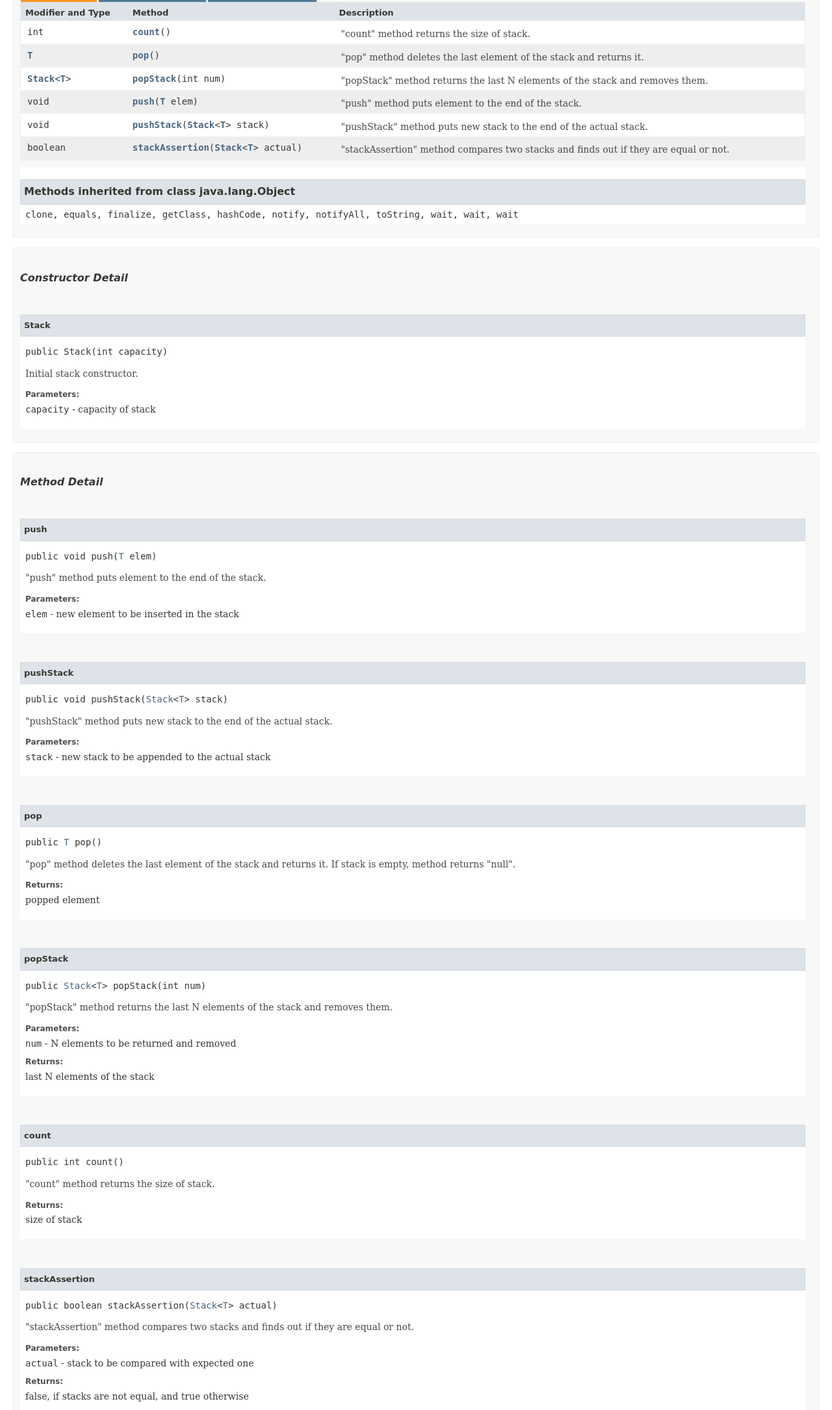
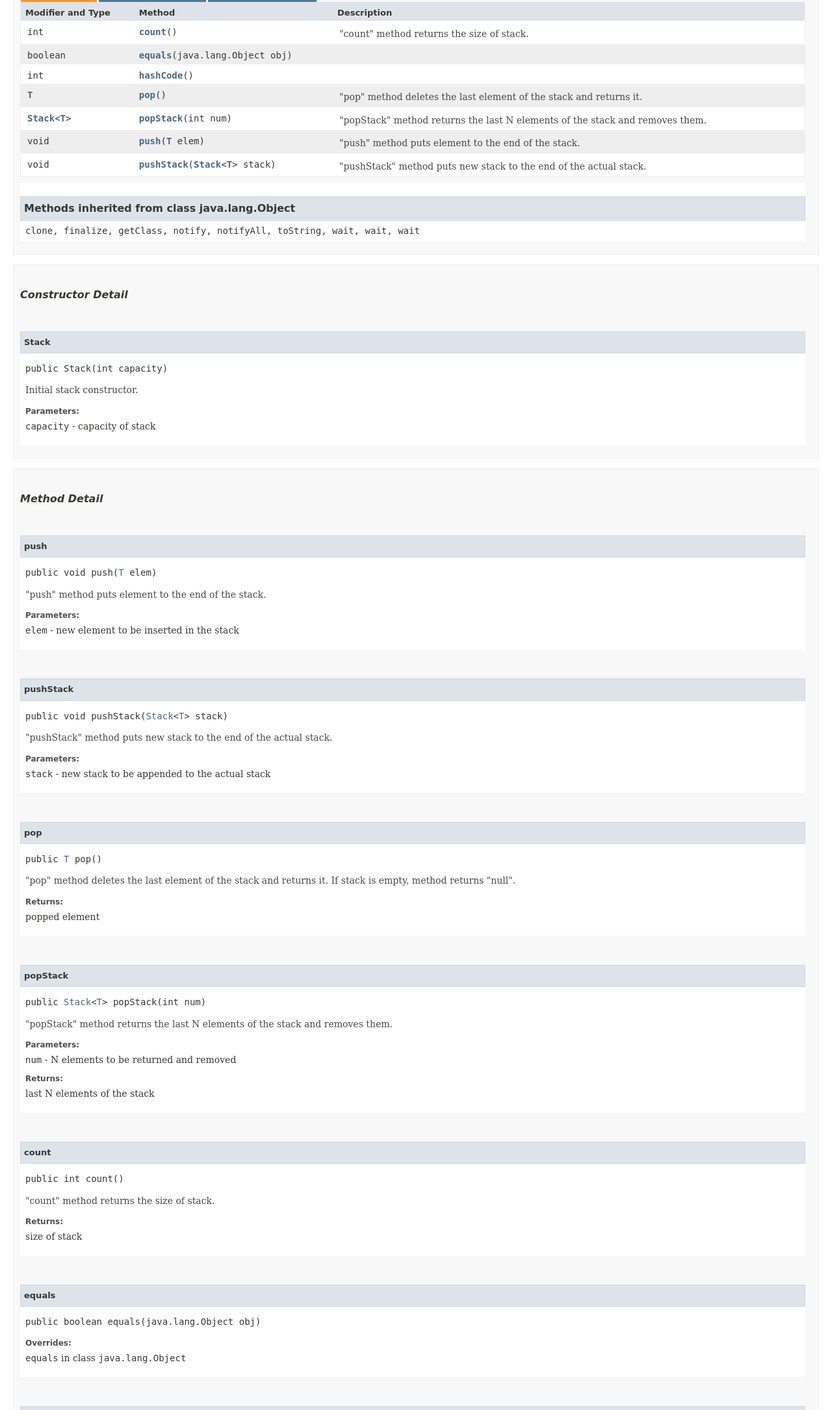
Before and after one commit to K4rsion/JAVA, a plain HTML site: page Task_1_2_1/ru/nsu/kgurin/Stack.html in a window 1280 px wide. Shown: the part 630-2800 px from the top of the page at 65% size. Drawn offline with Linux system fonts and the light colour scheme; no server answers; a script that the page names is missing; a web font is replaced by a local one.

Commit message:
Deploying to gh-pages from @ K4rsion/JAVA@c4cef2fb144c336af8f41ac69fd996d2821b19fc 🚀

```diff
--- a/Task_1_2_1/member-search-index.js
+++ b/Task_1_2_1/member-search-index.js
@@ -1 +1 @@
-memberSearchIndex = [{"p":"ru.nsu.kgurin","c":"Stack","l":"count()"},{"p":"ru.nsu.kgurin","c":"Stack","l":"pop()"},{"p":"ru.nsu.kgurin","c":"Stack","l":"popStack(int)"},{"p":"ru.nsu.kgurin","c":"Stack","l":"push(T)"},{"p":"ru.nsu.kgurin","c":"Stack","l":"pushStack(Stack<T>)","url":"pushStack(ru.nsu.kgurin.Stack)"},{"p":"ru.nsu.kgurin","c":"Stack","l":"Stack(int)","url":"%3Cinit%3E(int)"},{"p":"ru.nsu.kgurin","c":"Stack","l":"stackAssertion(Stack<T>)","url":"stackAssertion(ru.nsu.kgurin.Stack)"}]
+memberSearchIndex = [{"p":"ru.nsu.kgurin","c":"Stack","l":"count()"},{"p":"ru.nsu.kgurin","c":"Stack","l":"equals(Object)","url":"equals(java.lang.Object)"},{"p":"ru.nsu.kgurin","c":"Stack","l":"hashCode()"},{"p":"ru.nsu.kgurin","c":"Stack","l":"pop()"},{"p":"ru.nsu.kgurin","c":"Stack","l":"popStack(int)"},{"p":"ru.nsu.kgurin","c":"Stack","l":"push(T)"},{"p":"ru.nsu.kgurin","c":"Stack","l":"pushStack(Stack<T>)","url":"pushStack(ru.nsu.kgurin.Stack)"},{"p":"ru.nsu.kgurin","c":"Stack","l":"Stack(int)","url":"%3Cinit%3E(int)"}]
--- a/Task_1_2_1/ru/nsu/kgurin/Stack.html
+++ b/Task_1_2_1/ru/nsu/kgurin/Stack.html
@@ -26,7 +26,7 @@
     catch(err) {
     }
 //-->
-var data = {"i0":10,"i1":10,"i2":10,"i3":10,"i4":10,"i5":10};
+var data = {"i0":10,"i1":10,"i2":10,"i3":10,"i4":10,"i5":10,"i6":10};
 var tabs = {65535:["t0","All Methods"],2:["t2","Instance Methods"],8:["t4","Concrete Methods"]};
 var altColor = "altColor";
 var rowColor = "rowColor";
@@ -185,38 +185,41 @@ extends java.lang.Object</pre>
 </td>
 </tr>
 <tr id="i1" class="rowColor">
+<td class="colFirst"><code>boolean</code></td>
+<th class="colSecond" scope="row"><code><span class="memberNameLink"><a href="#equals(java.lang.Object)">equals</a></span>&#8203;(java.lang.Object&nbsp;obj)</code></th>
+<td class="colLast">&nbsp;</td>
+</tr>
+<tr id="i2" class="altColor">
+<td class="colFirst"><code>int</code></td>
+<th class="colSecond" scope="row"><code><span class="memberNameLink"><a href="#hashCode()">hashCode</a></span>()</code></th>
+<td class="colLast">&nbsp;</td>
+</tr>
+<tr id="i3" class="rowColor">
 <td class="colFirst"><code><a href="Stack.html" title="type parameter in Stack">T</a></code></td>
 <th class="colSecond" scope="row"><code><span class="memberNameLink"><a href="#pop()">pop</a></span>()</code></th>
 <td class="colLast">
 <div class="block">"pop" method deletes the last element of the stack and returns it.</div>
 </td>
 </tr>
-<tr id="i2" class="altColor">
+<tr id="i4" class="altColor">
 <td class="colFirst"><code><a href="Stack.html" title="class in ru.nsu.kgurin">Stack</a>&lt;<a href="Stack.html" title="type parameter in Stack">T</a>&gt;</code></td>
 <th class="colSecond" scope="row"><code><span class="memberNameLink"><a href="#popStack(int)">popStack</a></span>&#8203;(int&nbsp;num)</code></th>
 <td class="colLast">
 <div class="block">"popStack" method returns the last N elements of the stack and removes them.</div>
 </td>
 </tr>
-<tr id="i3" class="rowColor">
+<tr id="i5" class="rowColor">
 <td class="colFirst"><code>void</code></td>
 <th class="colSecond" scope="row"><code><span class="memberNameLink"><a href="#push(T)">push</a></span>&#8203;(<a href="Stack.html" title="type parameter in Stack">T</a>&nbsp;elem)</code></th>
 <td class="colLast">
 <div class="block">"push" method puts element to the end of the stack.</div>
 </td>
 </tr>
-<tr id="i4" class="altColor">
+<tr id="i6" class="altColor">
 <td class="colFirst"><code>void</code></td>
 <th class="colSecond" scope="row"><code><span class="memberNameLink"><a href="#pushStack(ru.nsu.kgurin.Stack)">pushStack</a></span>&#8203;(<a href="Stack.html" title="class in ru.nsu.kgurin">Stack</a>&lt;<a href="Stack.html" title="type parameter in Stack">T</a>&gt;&nbsp;stack)</code></th>
 <td class="colLast">
 <div class="block">"pushStack" method puts new stack to the end of the actual stack.</div>
-</td>
-</tr>
-<tr id="i5" class="rowColor">
-<td class="colFirst"><code>boolean</code></td>
-<th class="colSecond" scope="row"><code><span class="memberNameLink"><a href="#stackAssertion(ru.nsu.kgurin.Stack)">stackAssertion</a></span>&#8203;(<a href="Stack.html" title="class in ru.nsu.kgurin">Stack</a>&lt;<a href="Stack.html" title="type parameter in Stack">T</a>&gt;&nbsp;actual)</code></th>
-<td class="colLast">
-<div class="block">"stackAssertion" method compares two stacks and finds out if they are equal or not.</div>
 </td>
 </tr>
 </table>
@@ -225,7 +228,7 @@ extends java.lang.Object</pre>
 <!--   -->
 </a>
 <h3>Methods inherited from class&nbsp;java.lang.Object</h3>
-<code>clone, equals, finalize, getClass, hashCode, notify, notifyAll, toString, wait, wait, wait</code></li>
+<code>clone, finalize, getClass, notify, notifyAll, toString, wait, wait, wait</code></li>
 </ul>
 </li>
 </ul>
@@ -342,19 +345,29 @@ extends java.lang.Object</pre>
 </dl>
 </li>
 </ul>
-<a id="stackAssertion(ru.nsu.kgurin.Stack)">
+<a id="equals(java.lang.Object)">
+<!--   -->
+</a>
+<ul class="blockList">
+<li class="blockList">
+<h4>equals</h4>
+<pre class="methodSignature">public&nbsp;boolean&nbsp;equals&#8203;(java.lang.Object&nbsp;obj)</pre>
+<dl>
+<dt><span class="overrideSpecifyLabel">Overrides:</span></dt>
+<dd><code>equals</code>&nbsp;in class&nbsp;<code>java.lang.Object</code></dd>
+</dl>
+</li>
+</ul>
+<a id="hashCode()">
 <!--   -->
 </a>
 <ul class="blockListLast">
 <li class="blockList">
-<h4>stackAssertion</h4>
-<pre class="methodSignature">public&nbsp;boolean&nbsp;stackAssertion&#8203;(<a href="Stack.html" title="class in ru.nsu.kgurin">Stack</a>&lt;<a href="Stack.html" title="type parameter in Stack">T</a>&gt;&nbsp;actual)</pre>
-<div class="block">"stackAssertion" method compares two stacks and finds out if they are equal or not.</div>
+<h4>hashCode</h4>
+<pre class="methodSignature">public&nbsp;int&nbsp;hashCode()</pre>
 <dl>
-<dt><span class="paramLabel">Parameters:</span></dt>
-<dd><code>actual</code> - stack to be compared with expected one</dd>
-<dt><span class="returnLabel">Returns:</span></dt>
-<dd>false, if stacks are not equal, and true otherwise</dd>
+<dt><span class="overrideSpecifyLabel">Overrides:</span></dt>
+<dd><code>hashCode</code>&nbsp;in class&nbsp;<code>java.lang.Object</code></dd>
 </dl>
 </li>
 </ul>
```
Also changed, not shown: Task_1_2_1/index-all.html (+18 -6 lines), 3 other files.
